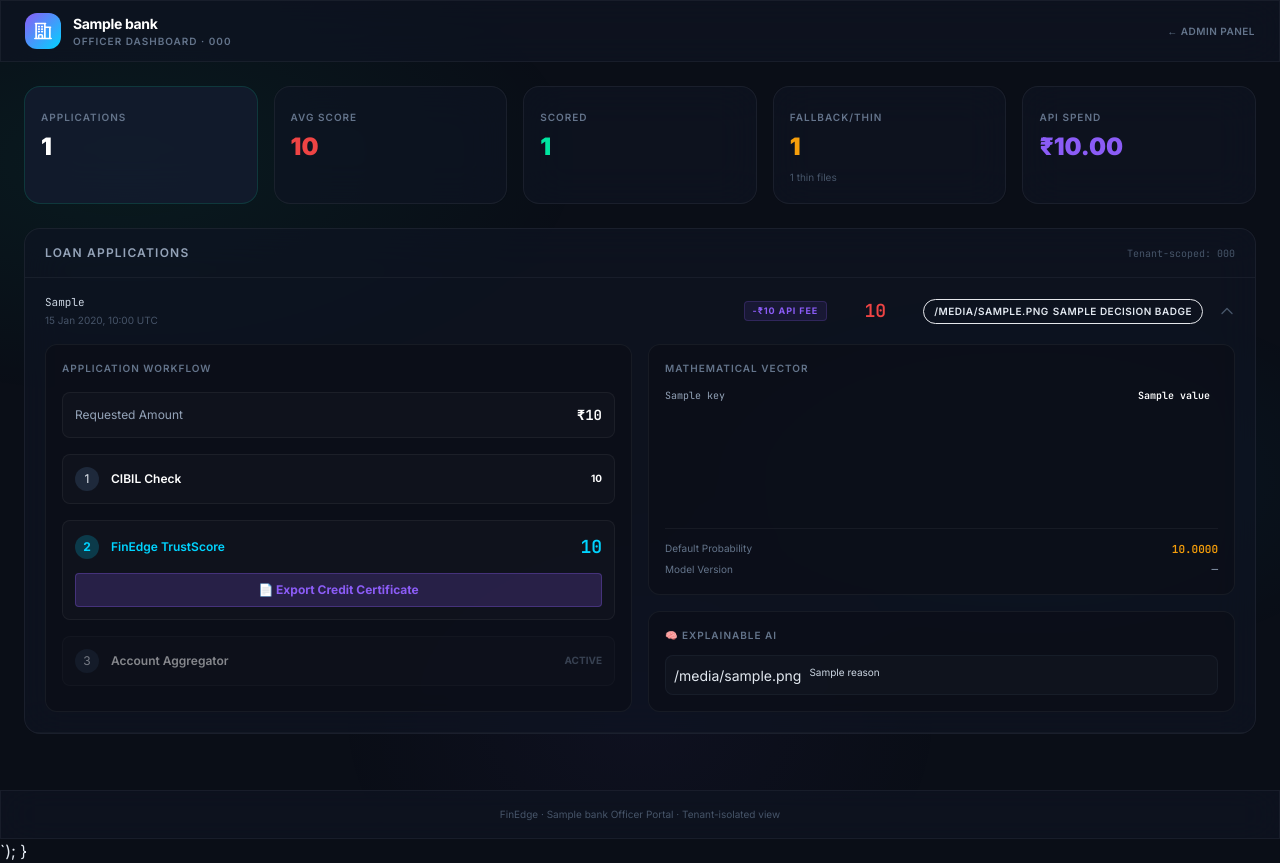
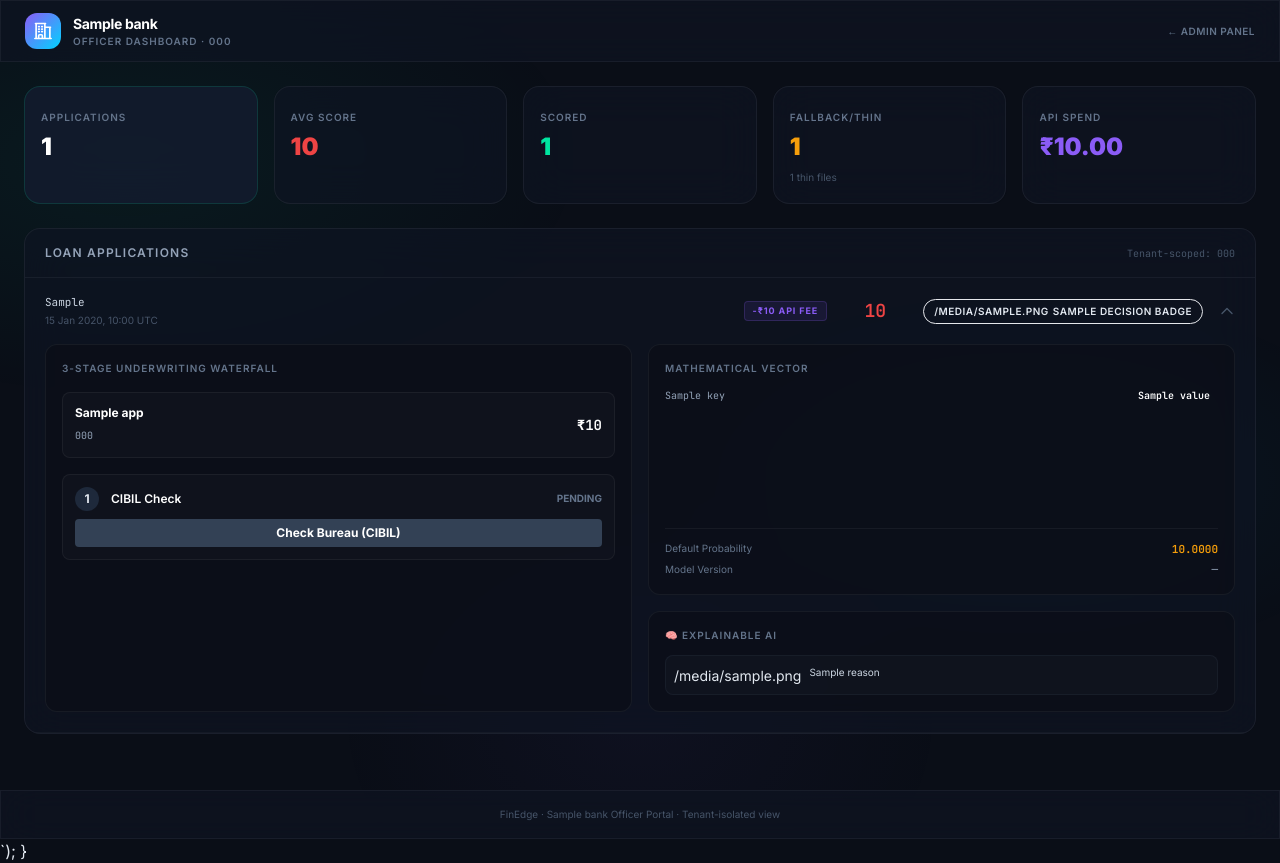
Before and after one commit to fadhil-maker/FinEdge, a Django app: template api_gateway/templates/api_gateway/officer_dashboard.html in a window 1280 px wide, after a click that opens the changed part. Run offline with Django 5.2, Linux system fonts and the light colour scheme; tables that the repository leaves empty hold one stand-in row (values such as "Sample post"); the template is opened without the code that fills it: values that come from a table or form of the project are taken from there, most other values are stand-ins (such as "Sample title", 1, 10 or a date in 2020); some libraries are stand-ins or nearby versions.

Commit message:
Update Render officer dashboard template with 3-stage waterfall and decision buttons

```diff
--- a/api_gateway/templates/api_gateway/officer_dashboard.html
+++ b/api_gateway/templates/api_gateway/officer_dashboard.html
@@ -179,28 +179,34 @@
 
               <!-- Application Details & Waterfall -->
               <div class="bg-fe-900/60 rounded-xl p-4 border border-white/5 space-y-4">
-                <h3 class="text-[10px] text-slate-500 uppercase tracking-widest font-semibold mb-3">Application Workflow</h3>
+                <h3 class="text-[10px] text-slate-500 uppercase tracking-widest font-semibold mb-3">3-Stage Underwriting Waterfall</h3>
 
                 <div class="flex items-center justify-between bg-white/[0.02] p-3 rounded-lg border border-white/5">
-                  <span class="text-xs text-slate-400">Requested Amount</span>
+                  <div>
+                    <span class="text-xs font-bold text-white block">{{ app.applicant_name }}</span>
+                    <span class="text-[10px] text-slate-400 font-mono">{{ app.applicant_phone }}</span>
+                  </div>
                   <span class="text-sm text-white font-bold font-mono">₹{{ app.requested_amount }}</span>
                 </div>
 
-                <!-- Step 1: CIBIL -->
-                <div class="bg-white/[0.02] p-3 rounded-lg border border-white/5 flex items-center justify-between">
-                  <div class="flex items-center gap-3">
-                    <div class="w-6 h-6 rounded-full bg-slate-800 flex items-center justify-center text-xs">1</div>
-                    <span class="text-xs text-white font-semibold">CIBIL Check</span>
+                <!-- Step 1: CIBIL Check -->
+                <div class="bg-white/[0.02] p-3 rounded-lg border border-white/5">
+                  <div class="flex items-center justify-between mb-1">
+                    <div class="flex items-center gap-3">
+                      <div class="w-6 h-6 rounded-full bg-slate-800 flex items-center justify-center text-xs font-bold">1</div>
+                      <span class="text-xs text-white font-semibold">CIBIL Check</span>
+                    </div>
+                    <span id="cibil-badge-{{ app.id }}" class="text-[10px] font-bold text-slate-500 uppercase">Pending</span>
                   </div>
-                  {% if app.cibil_score == -1 %}
-                    <span class="text-[10px] font-bold text-fe-red bg-fe-red/10 px-2 py-1 rounded">New to Credit (-1)</span>
-                  {% else %}
-                    <span class="text-[10px] font-bold text-white">{{ app.cibil_score }}</span>
-                  {% endif %}
+                  <div id="cibil-box-{{ app.id }}" class="mt-2">
+                    <button id="cibil-btn-{{ app.id }}" onclick="runCibilCheck('{{ app.id }}')" class="w-full py-1.5 bg-slate-700 hover:bg-slate-600 text-white text-xs font-bold rounded transition">
+                      Check Bureau (CIBIL)
+                    </button>
+                  </div>
                 </div>
 
                 <!-- Step 2: FinEdge TrustScore -->
-                <div class="bg-white/[0.02] p-3 rounded-lg border border-white/5">
+                <div id="finedge-box-{{ app.id }}" class="bg-white/[0.02] p-3 rounded-lg border border-white/5 hidden">
                   <div class="flex items-center justify-between mb-2">
                     <div class="flex items-center gap-3">
                       <div class="w-6 h-6 rounded-full bg-fe-cyan/20 text-fe-cyan flex items-center justify-center text-xs font-bold">2</div>
@@ -214,29 +220,47 @@
                   </div>
 
                   {% if not app.trust_score %}
-                  <div class="mt-3">
+                  <div class="mt-2">
                     <button onclick="triggerTrustScore('{{ app.id }}')" class="w-full py-2 bg-fe-cyan text-fe-950 text-xs font-bold rounded hover:bg-fe-cyan/80 transition">
-                      Run FinEdge Score (₹10 API Hit)
+                      Run FinEdge Score 🧠 (₹10 API Hit)
                     </button>
                   </div>
                   {% else %}
-                  <div class="mt-3">
-                    <button onclick="printReport('{{ app.tracking_reference }}', '{{ app.trust_score }}', '{{ app.requested_amount }}', '{{ bank.name }}')" class="w-full py-2 bg-fe-purple/20 text-fe-purple hover:bg-fe-purple/30 text-xs font-bold rounded transition flex items-center justify-center gap-2 border border-fe-purple/30">
+                  <div class="mt-2">
+                    <button onclick="printReport('{{ app.tracking_reference }}', '{{ app.trust_score }}', '{{ app.requested_amount }}', '{{ bank.name }}')" class="w-full py-1.5 bg-fe-purple/20 text-fe-purple hover:bg-fe-purple/30 text-xs font-bold rounded transition flex items-center justify-center gap-2 border border-fe-purple/30">
                       📄 Export Credit Certificate
                     </button>
                   </div>
                   {% endif %}
                 </div>
 
-                <!-- Step 3: Account Aggregator -->
-                <div class="bg-white/[0.02] p-3 rounded-lg border border-white/5 flex items-center justify-between opacity-50">
-                  <div class="flex items-center gap-3">
-                    <div class="w-6 h-6 rounded-full bg-slate-800 flex items-center justify-center text-xs">3</div>
-                    <span class="text-xs text-white font-semibold">Account Aggregator</span>
+                <!-- Step 3: Decision / AA Fallback -->
+                <div id="decision-box-{{ app.id }}" class="bg-white/[0.02] p-3 rounded-lg border border-white/5 hidden">
+                  <div class="flex items-center justify-between mb-2">
+                    <div class="flex items-center gap-3">
+                      <div class="w-6 h-6 rounded-full bg-fe-purple/20 text-fe-purple flex items-center justify-center text-xs font-bold">3</div>
+                      <span class="text-xs text-fe-purple font-semibold">Officer Action / AA Fallback</span>
+                    </div>
                   </div>
-                  <span class="text-[10px] font-bold text-slate-500 uppercase">
-                    {% if app.aa_status %}{{ app.aa_status }}{% else %}Not Initiated{% endif %}
-                  </span>
+
+                  {% if app.current_step_raw == 'SCORE_COMPUTED' %}
+                    {% if app.trust_score >= 600 %}
+                    <div class="flex gap-2 mt-2">
+                      <button onclick="triggerDecision('{{ app.id }}', 'accept')" class="flex-1 py-1.5 bg-emerald-600 hover:bg-emerald-500 text-white font-bold text-xs rounded transition">Accept</button>
+                      <button onclick="triggerDecision('{{ app.id }}', 'hold')" class="flex-1 py-1.5 bg-amber-600 hover:bg-amber-500 text-white font-bold text-xs rounded transition">Hold</button>
+                      <button onclick="triggerDecision('{{ app.id }}', 'reject')" class="flex-1 py-1.5 bg-red-600 hover:bg-red-500 text-white font-bold text-xs rounded transition">Reject</button>
+                    </div>
+                    {% else %}
+                    <div class="mt-2 space-y-2">
+                      <div class="text-[10px] text-red-400 font-bold uppercase tracking-wider">FinEdge Score Too Low (<600)</div>
+                      <button onclick="triggerDecision('{{ app.id }}', 'accept')" class="w-full py-2 bg-indigo-600 hover:bg-indigo-500 text-white font-bold text-xs rounded shadow transition">
+                        Request AA (Bank Statement)
+                      </button>
+                    </div>
+                    {% endif %}
+                  {% else %}
+                    <div class="text-xs font-semibold text-slate-300 mt-1">Decision State: <span class="uppercase text-fe-accent">{{ app.current_step }}</span></div>
+                  {% endif %}
                 </div>
 
               </div>
@@ -328,6 +352,67 @@
   </div>
 
       <script>
+      document.addEventListener('DOMContentLoaded', () => {
+        {% for app in applications %}
+          (function() {
+            const appId = "{{ app.id }}";
+            const isScored = {% if app.trust_score %}true{% else %}false{% endif %};
+            const isCibilChecked = localStorage.getItem('cibil_' + appId) === 'true' || isScored;
+
+            const cibilBadge = document.getElementById('cibil-badge-' + appId);
+            const cibilBox = document.getElementById('cibil-box-' + appId);
+            const finedgeBox = document.getElementById('finedge-box-' + appId);
+            const decisionBox = document.getElementById('decision-box-' + appId);
+
+            if (isCibilChecked) {
+              if(cibilBadge) {
+                cibilBadge.innerText = "Rejected (-1)";
+                cibilBadge.className = "text-[10px] font-bold text-fe-red bg-fe-red/10 px-2 py-0.5 rounded";
+              }
+              if(cibilBox) cibilBox.classList.add('hidden');
+              if(finedgeBox) finedgeBox.classList.remove('hidden');
+            }
+
+            if (isScored) {
+              if(decisionBox) decisionBox.classList.remove('hidden');
+            }
+          })();
+        {% endfor %}
+      });
+
+      function runCibilCheck(appId) {
+        const btn = document.getElementById('cibil-btn-' + appId);
+        if(btn) {
+          btn.disabled = true;
+          btn.innerText = 'Checking Bureau...';
+        }
+        setTimeout(() => {
+          localStorage.setItem('cibil_' + appId, 'true');
+          window.location.reload();
+        }, 1200);
+      }
+
+      async function triggerDecision(appId, decision) {
+        try {
+          const csrfToken = "{{ csrf_token }}";
+          const response = await fetch(`/api/v1/trigger_decision/${appId}/`, {
+            method: 'POST',
+            headers: {
+              'Content-Type': 'application/json',
+              'X-CSRFToken': csrfToken
+            },
+            body: JSON.stringify({ decision: decision })
+          });
+          if (response.ok) {
+            window.location.reload();
+          } else {
+            alert("Error applying decision");
+          }
+        } catch (e) {
+          alert("Network error: " + e.message);
+        }
+      }
+
       async function triggerTrustScore(appId) {
         if (!confirm("Running FinEdge TrustScore incurs a ₹10 API fee. Proceed?")) return;
 
```
Also changed, not shown: api_gateway/dashboard_views.py (+6 -1 lines).
